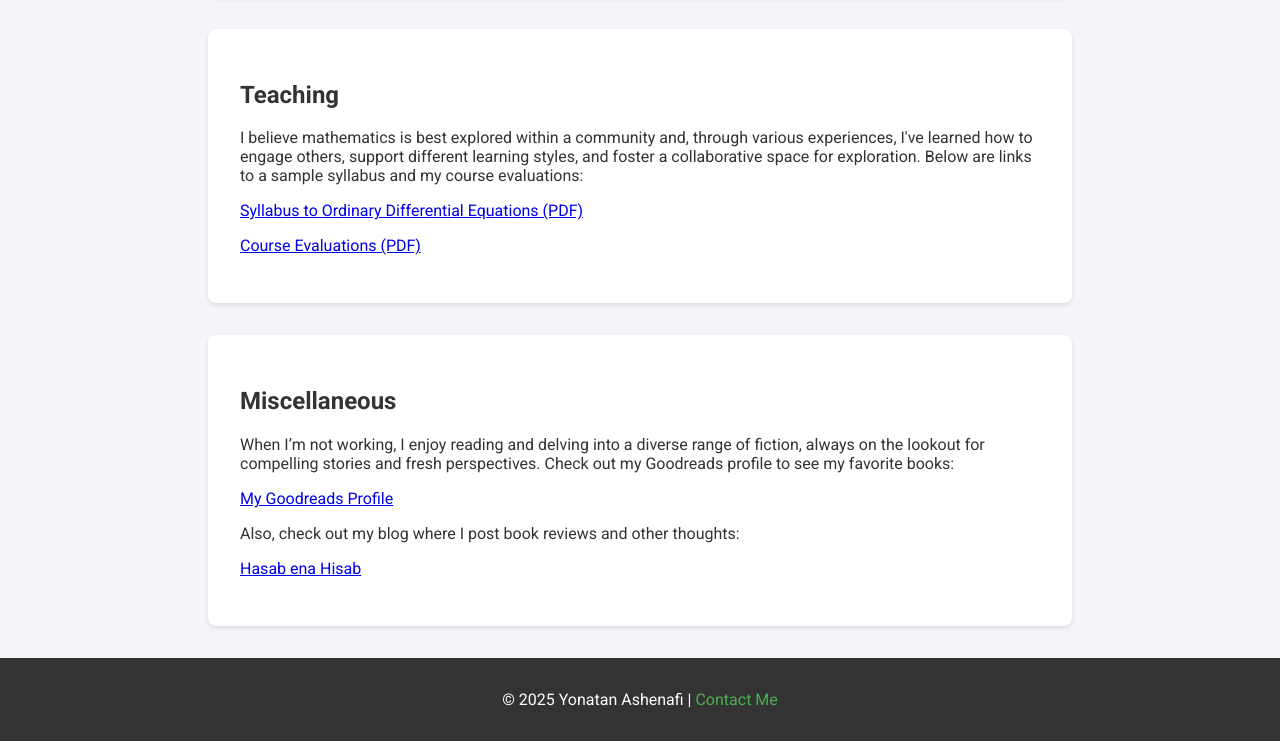
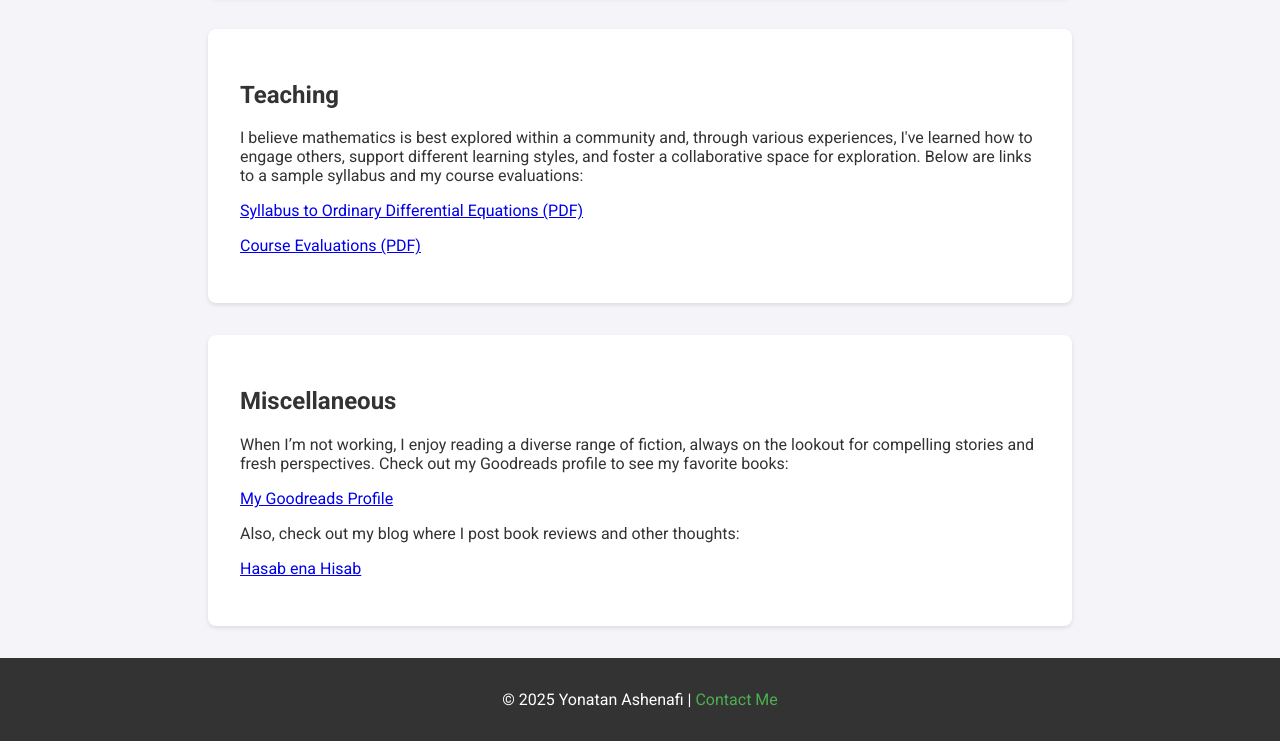
Before and after one commit to Yonatan55/yonatan55.github.io, a plain HTML site: page index.html in a window 1280 px wide. Shown: the part 785-1526 px from the top of the page. Drawn offline with Linux system fonts and the light colour scheme.

Commit message:
Update index.html

```diff
--- a/index.html
+++ b/index.html
@@ -97,7 +97,7 @@ My current projects are:
 
     <section id="miscellaneous">
         <h2>Miscellaneous</h2>
-        <p>When I’m not working, I enjoy reading and delving into a diverse range of fiction, always on the lookout for compelling stories and fresh perspectives. Check out my Goodreads profile to see my favorite books:</p>
+        <p>When I’m not working, I enjoy reading a diverse range of fiction, always on the lookout for compelling stories and fresh perspectives. Check out my Goodreads profile to see my favorite books:</p>
         <p><a href="https://www.goodreads.com/user/show/108370802-yonatan-ashenafi" target="_blank">My Goodreads Profile</a></p>
 Also, check out my blog where I post book reviews and other thoughts:
         <p><a href="https://hasabenahisab.blogspot.com/" target="_blank">Hasab ena Hisab</a></p>
```
